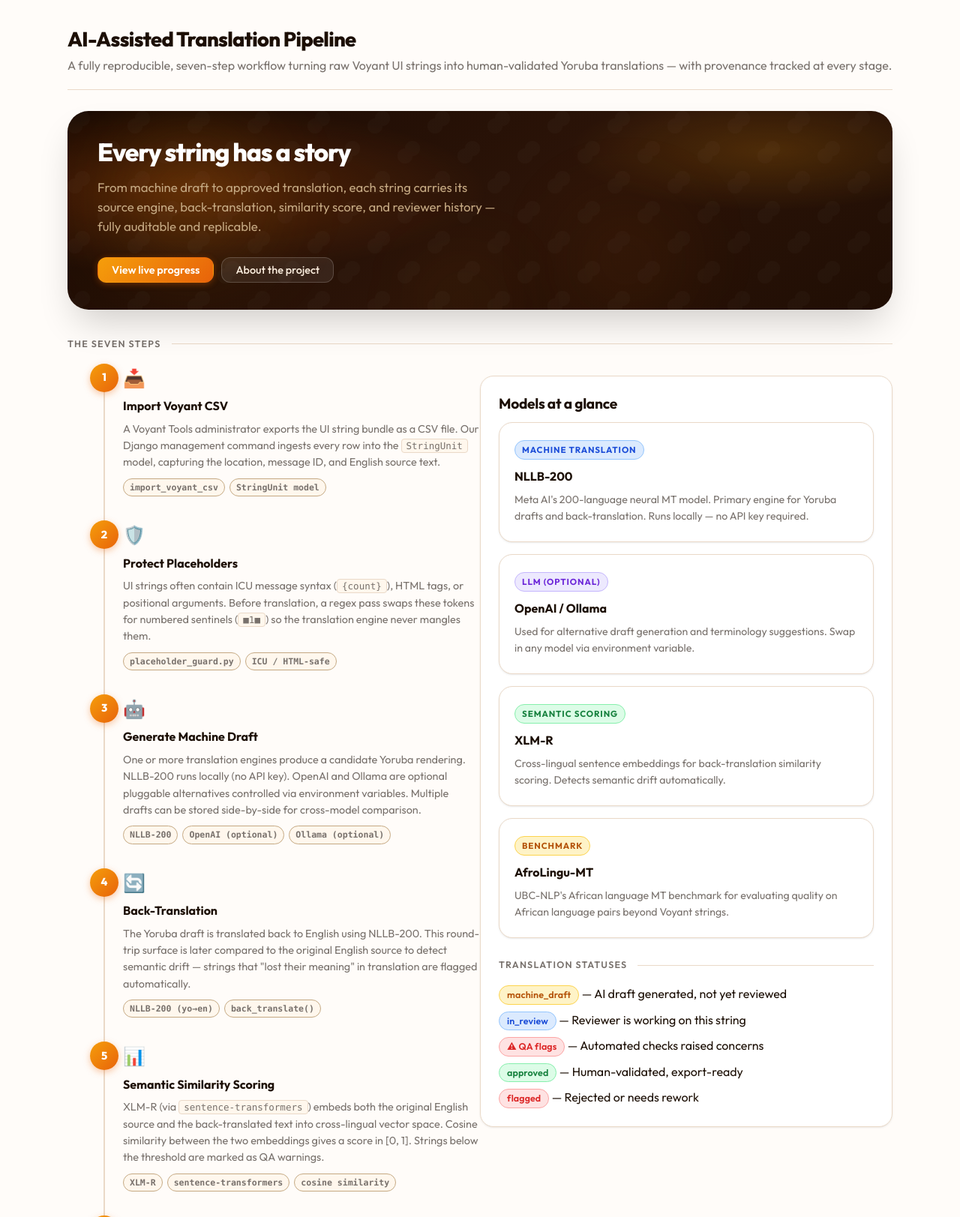
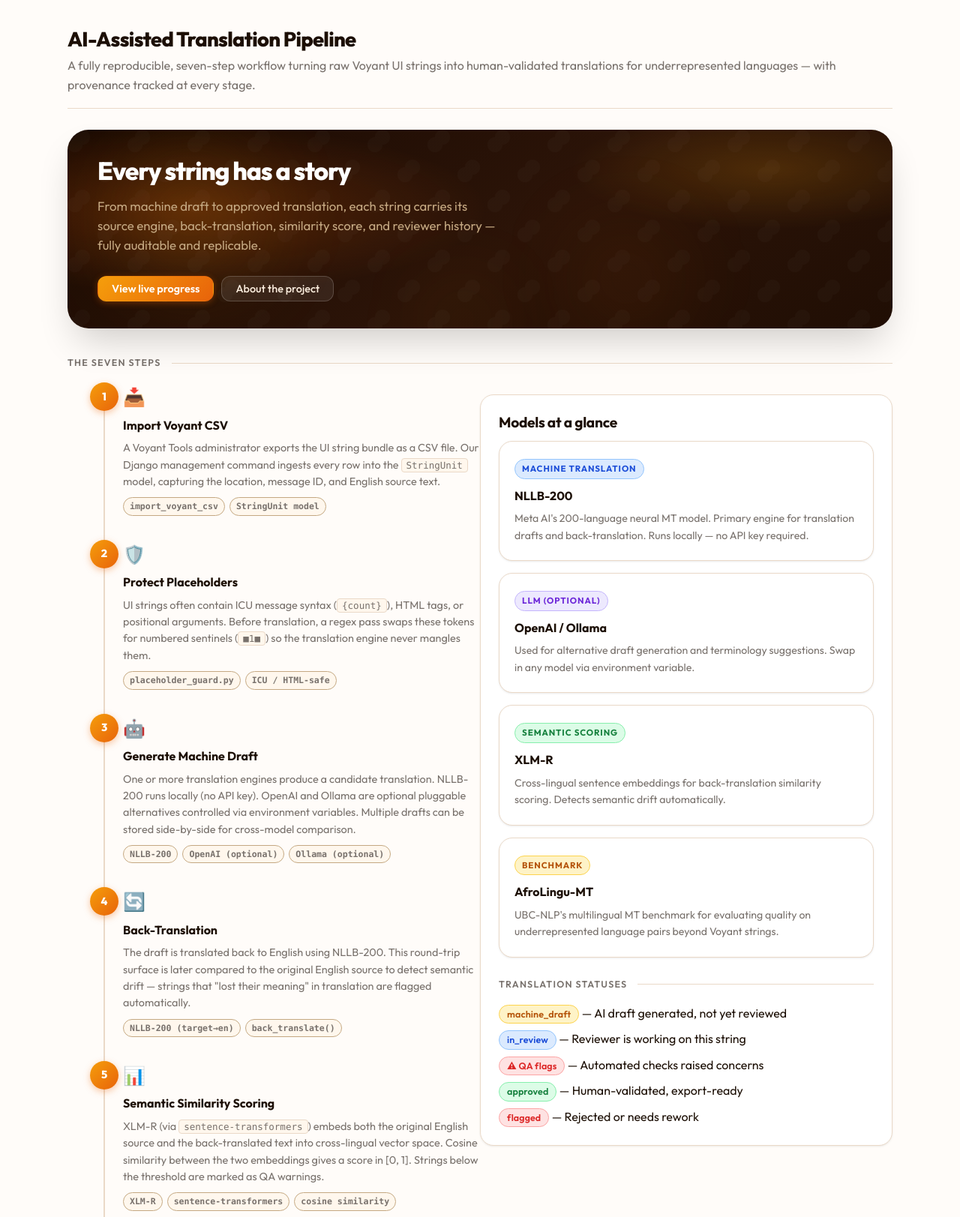
Before and after one commit to Sagaustus/spyral_translation, a Django app: page /workflow/ in a window 1280 px wide. Shown: the part 168-1791 px from the top of the page at 75% size. Run offline with Django 5.2, Linux system fonts and the light colour scheme.

Commit message:
continuous dev

```diff
--- a/l10n/templates/l10n/ai_progress.html
+++ b/l10n/templates/l10n/ai_progress.html
@@ -1,6 +1,6 @@
 {% extends "l10n/base.html" %}
 
-{% block title %}AI Progress — African Localization of Voyant Tools{% endblock %}
+{% block title %}AI Progress — Voyant Tools Localization Hub{% endblock %}
 
 {% block content %}
   <div class="page-heading">
--- a/l10n/templates/l10n/application_status.html
+++ b/l10n/templates/l10n/application_status.html
@@ -1,6 +1,6 @@
 {% extends "l10n/base.html" %}
 
-{% block title %}My Application — African Localization of Voyant Tools{% endblock %}
+{% block title %}My Application — Voyant Tools Localization Hub{% endblock %}
 
 {% block content %}
   <div class="page-heading">
--- a/l10n/templates/l10n/apply.html
+++ b/l10n/templates/l10n/apply.html
@@ -1,6 +1,6 @@
 {% extends "l10n/base.html" %}
 
-{% block title %}Apply to be a Translator — African Localization of Voyant Tools{% endblock %}
+{% block title %}Apply to be a Translator — Voyant Tools Localization Hub{% endblock %}
 
 {% block content %}
   <div style="max-width: 640px;">
--- a/l10n/templates/l10n/approver_detail.html
+++ b/l10n/templates/l10n/approver_detail.html
@@ -1,6 +1,6 @@
 {% extends "l10n/base.html" %}
 
-{% block title %}Approve — African Localization of Voyant Tools{% endblock %}
+{% block title %}Approve — Voyant Tools Localization Hub{% endblock %}
 
 {% block content %}
   <div class="page-heading">
--- a/l10n/templates/l10n/approver_list.html
+++ b/l10n/templates/l10n/approver_list.html
@@ -1,6 +1,6 @@
 {% extends "l10n/base.html" %}
 
-{% block title %}Approver Queue — African Localization of Voyant Tools{% endblock %}
+{% block title %}Approver Queue — Voyant Tools Localization Hub{% endblock %}
 
 {% block content %}
   <div class="page-heading">
--- a/l10n/templates/l10n/auth_login.html
+++ b/l10n/templates/l10n/auth_login.html
@@ -1,6 +1,6 @@
 {% extends "l10n/base.html" %}
 
-{% block title %}Login — African Localization of Voyant Tools{% endblock %}
+{% block title %}Login — Voyant Tools Localization Hub{% endblock %}
 
 {% block content %}
   <div style="max-width: 440px; margin: 0 auto;">
--- a/l10n/templates/l10n/dashboard.html
+++ b/l10n/templates/l10n/dashboard.html
@@ -1,6 +1,6 @@
 {% extends "l10n/base.html" %}
 
-{% block title %}Staff Dashboard — African Localization of Voyant Tools{% endblock %}
+{% block title %}Staff Dashboard — Voyant Tools Localization Hub{% endblock %}
 
 {% block content %}
   <div class="page-heading">
--- a/l10n/templates/l10n/import_voyant_csv.html
+++ b/l10n/templates/l10n/import_voyant_csv.html
@@ -1,6 +1,6 @@
 {% extends "l10n/base.html" %}
 
-{% block title %}Import Voyant CSV — African Localization of Voyant Tools{% endblock %}
+{% block title %}Import Voyant CSV — Voyant Tools Localization Hub{% endblock %}
 
 {% block content %}
   <h2>Import Voyant CSV</h2>
--- a/l10n/templates/l10n/pipeline_trigger.html
+++ b/l10n/templates/l10n/pipeline_trigger.html
@@ -1,6 +1,6 @@
 {% extends "l10n/base.html" %}
 
-{% block title %}Run Translation Pipeline — African Localization of Voyant Tools{% endblock %}
+{% block title %}Run Translation Pipeline — Voyant Tools Localization Hub{% endblock %}
 
 {% block content %}
   <div class="page-heading">
--- a/l10n/templates/l10n/progress.html
+++ b/l10n/templates/l10n/progress.html
@@ -1,6 +1,6 @@
 {% extends "l10n/base.html" %}
 
-{% block title %}Translation Progress — African Localization of Voyant Tools{% endblock %}
+{% block title %}Translation Progress — Voyant Tools Localization Hub{% endblock %}
 
 {% block content %}
   <div class="page-heading">
--- a/l10n/templates/l10n/review_detail.html
+++ b/l10n/templates/l10n/review_detail.html
@@ -1,6 +1,6 @@
 {% extends "l10n/base.html" %}
 
-{% block title %}Review Translation — African Localization of Voyant Tools{% endblock %}
+{% block title %}Review Translation — Voyant Tools Localization Hub{% endblock %}
 
 {% block content %}
   <div class="page-heading">
--- a/l10n/templates/l10n/review_list.html
+++ b/l10n/templates/l10n/review_list.html
@@ -1,6 +1,6 @@
 {% extends "l10n/base.html" %}
 
-{% block title %}Review Queue — African Localization of Voyant Tools{% endblock %}
+{% block title %}Review Queue — Voyant Tools Localization Hub{% endblock %}
 
 {% block content %}
   <div class="page-heading">
--- a/l10n/templates/l10n/team.html
+++ b/l10n/templates/l10n/team.html
@@ -1,6 +1,6 @@
 {% extends "l10n/base.html" %}
 
-{% block title %}Current Team — African Localization of Voyant Tools{% endblock %}
+{% block title %}Current Team — Voyant Tools Localization Hub{% endblock %}
 
 {% block content %}
   <div class="page-heading">
--- a/l10n/templates/l10n/translator_detail.html
+++ b/l10n/templates/l10n/translator_detail.html
@@ -1,6 +1,6 @@
 {% extends "l10n/base.html" %}
 
-{% block title %}Translate — African Localization of Voyant Tools{% endblock %}
+{% block title %}Translate — Voyant Tools Localization Hub{% endblock %}
 
 {% block content %}
   <div class="page-heading">
--- a/l10n/templates/l10n/translator_list.html
+++ b/l10n/templates/l10n/translator_list.html
@@ -1,6 +1,6 @@
 {% extends "l10n/base.html" %}
 
-{% block title %}Translator Queue — African Localization of Voyant Tools{% endblock %}
+{% block title %}Translator Queue — Voyant Tools Localization Hub{% endblock %}
 
 {% block content %}
   <div class="page-heading">
--- a/l10n/templates/l10n/workflow.html
+++ b/l10n/templates/l10n/workflow.html
@@ -7,7 +7,7 @@
     <h2>AI-Assisted Translation Pipeline</h2>
     <p class="muted mb-0">
       A fully reproducible, seven-step workflow turning raw Voyant UI strings into
-      human-validated Yoruba translations — with provenance tracked at every stage.
+      human-validated translations for underrepresented languages — with provenance tracked at every stage.
     </p>
   </div>
 
@@ -64,7 +64,7 @@
         <span class="pipeline-step__icon">&#129302;</span>
         <div class="pipeline-step__title">Generate Machine Draft</div>
         <p class="pipeline-step__desc">
-          One or more translation engines produce a candidate Yoruba rendering.
+          One or more translation engines produce a candidate translation.
           NLLB-200 runs locally (no API key). OpenAI and Ollama are optional
           pluggable alternatives controlled via environment variables.
           Multiple drafts can be stored side-by-side for cross-model comparison.
@@ -81,13 +81,13 @@
         <span class="pipeline-step__icon">&#128260;</span>
         <div class="pipeline-step__title">Back-Translation</div>
         <p class="pipeline-step__desc">
-          The Yoruba draft is translated back to English using NLLB-200.
+          The draft is translated back to English using NLLB-200.
           This round-trip surface is later compared to the original English
           source to detect semantic drift — strings that "lost their meaning"
           in translation are flagged automatically.
         </p>
         <div class="pipeline-step__engines">
-          <span class="pipeline-step__engine-tag">NLLB-200 (yo→en)</span>
+          <span class="pipeline-step__engine-tag">NLLB-200 (target→en)</span>
           <span class="pipeline-step__engine-tag">back_translate()</span>
         </div>
       </div>
@@ -155,7 +155,7 @@
             <span class="model-card__tag model-card__tag--mt">Machine Translation</span>
             <div class="model-card__title">NLLB-200</div>
             <p class="muted mb-0 text-sm">
-              Meta AI's 200-language neural MT model. Primary engine for Yoruba drafts
+              Meta AI's 200-language neural MT model. Primary engine for translation drafts
               and back-translation. Runs locally — no API key required.
             </p>
           </div>
@@ -179,8 +179,8 @@
             <span class="model-card__tag model-card__tag--bench">Benchmark</span>
             <div class="model-card__title">AfroLingu-MT</div>
             <p class="muted mb-0 text-sm">
-              UBC-NLP's African language MT benchmark for evaluating quality on
-              African language pairs beyond Voyant strings.
+              UBC-NLP's multilingual MT benchmark for evaluating quality on
+              underrepresented language pairs beyond Voyant strings.
             </p>
           </div>
         </div>
@@ -228,7 +228,7 @@
       <div>
         <h4 style="margin-bottom: 4px;">Ready to help validate translations?</h4>
         <p class="muted mb-0 text-sm">
-          Native or fluent speakers of Yoruba and other African languages are welcome.
+          Native or fluent speakers of underrepresented languages are welcome.
         </p>
       </div>
       <div style="display: flex; gap: 10px; flex-shrink: 0;">
```
